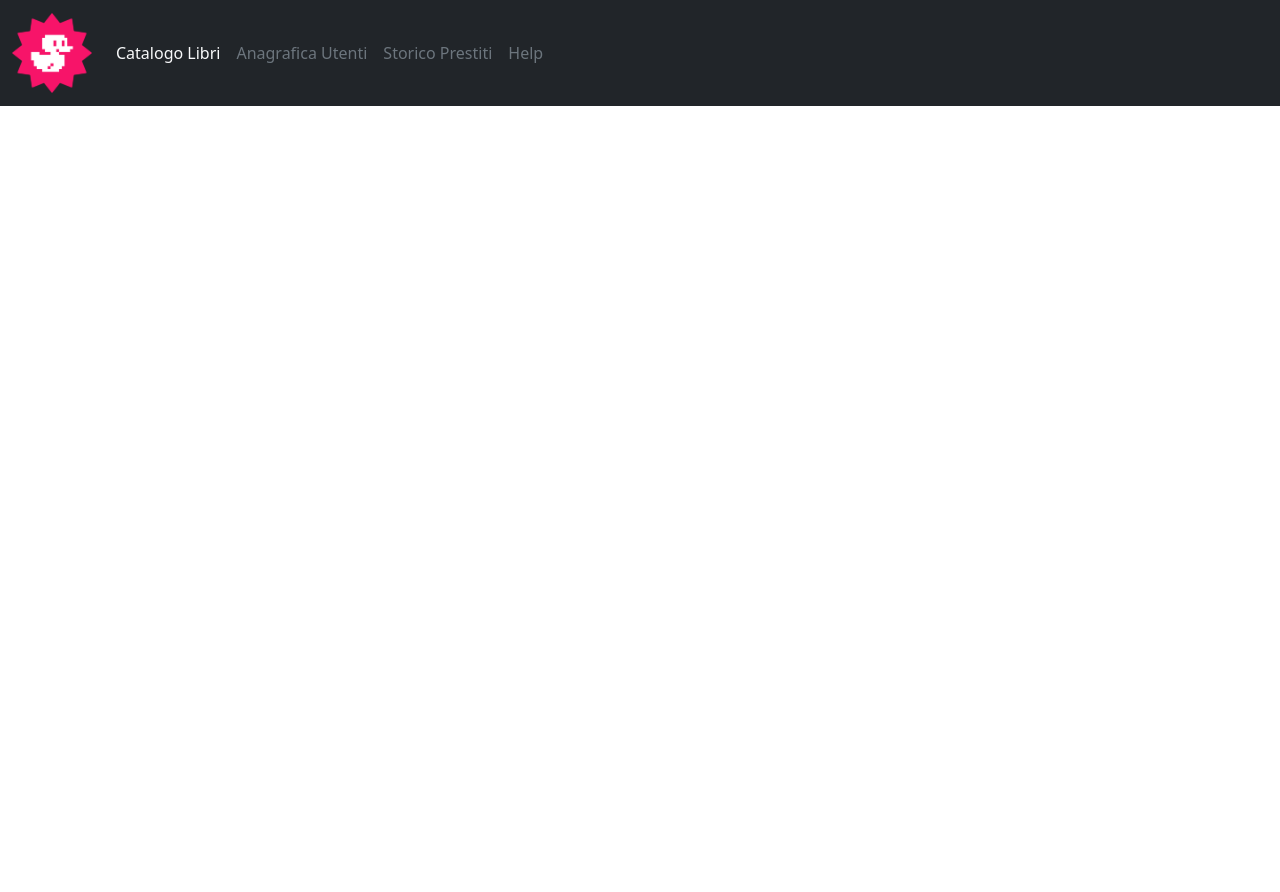
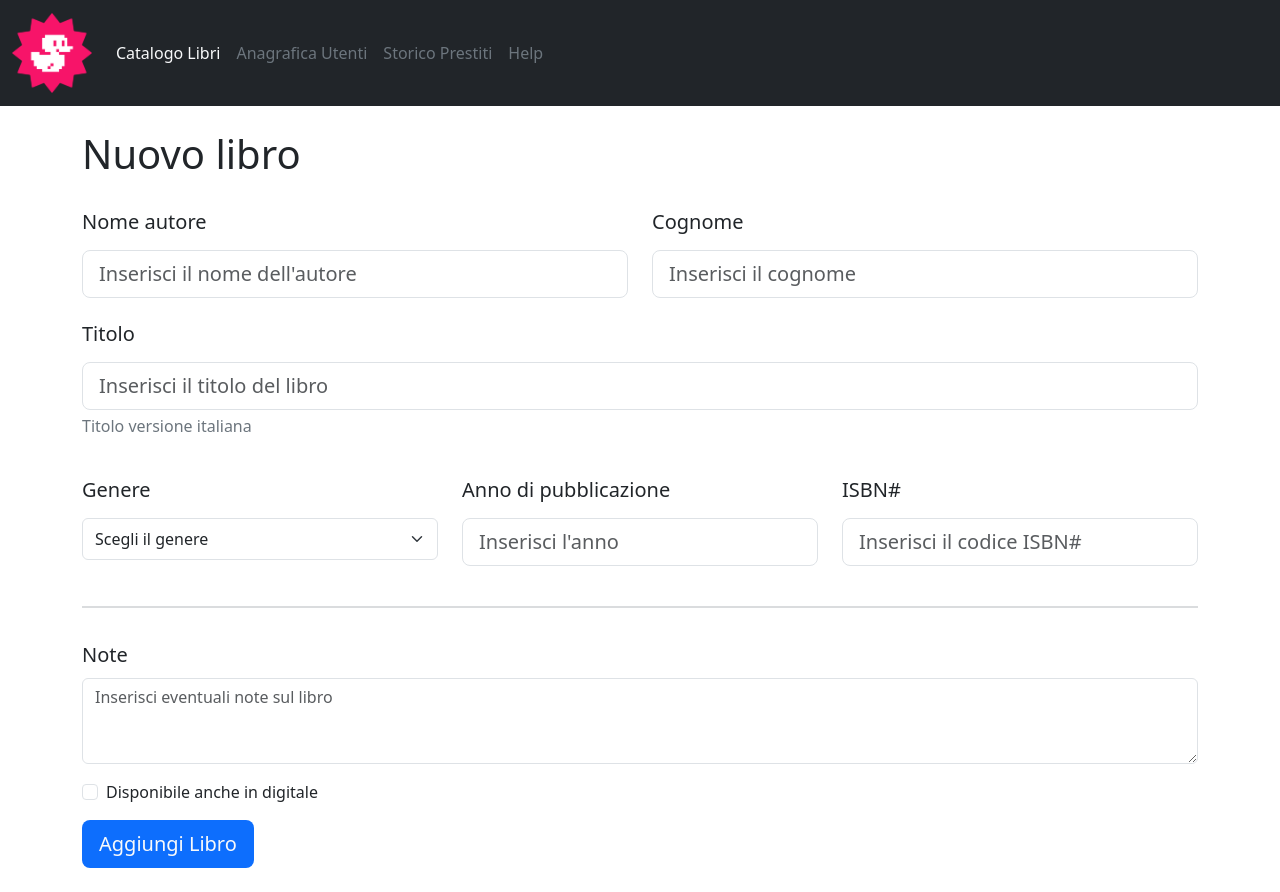
Before and after one commit to carlosvillaar/html-css-bootstrap-dashboard, a plain HTML site: page form.html in a window 1280 px wide. Before the commit the page ends 800 px from the top, so only its background shows below. Drawn offline with nearby package versions, Linux system fonts and the light colour scheme.

Commit message:
feat: add main forms and queries

```diff
--- a/form.html
+++ b/form.html
@@ -27,5 +27,86 @@
     </nav>
   </header>
 
+
+  <main>
+    <div class="container">
+      <div class="row my-4">
+        <h1>Nuovo libro</h1>
+        <div class="col-6 my-3">
+          <form>
+            <h5 class="py-2">Nome autore</h5>
+            <input class="form-control form-control-lg" type="text" placeholder="Inserisci il nome dell'autore" aria-label="nome-autore">
+          </form>
+        </div>
+
+        <div class="col-6 my-3">
+          <form>
+            <h5 class="py-2">Cognome</h5>
+            <input class="form-control form-control-lg" type="text" placeholder="Inserisci il cognome" aria-label="cognome-autore">
+          </form>
+        </div>
+
+        <div class="col-12">
+          <form>
+            <h5 class="py-2">Titolo</h5>
+            <input class="form-control form-control-lg" type="text" placeholder="Inserisci il titolo del libro" aria-label="titolo-libro">
+            <p class="text-secondary pt-1">Titolo versione italiana</p>
+          </form>
+        </div>
+
+        <div class="col-12 col-xl-4 my-3">
+          <form>
+            <h5 class="py-2">Genere</h5>
+            <select class="form-select form-control-lg" aria-label="genere">
+              <option selected>Scegli il genere</option>
+              <option value="1">Maschio</option>
+              <option value="2">Femmina</option>
+              <option value="3">Preferisco non specificare</option>
+            </select>
+          </form>
+        </div>
+
+        <div class="col-12 col-xl-4 my-3">
+          <form>
+            <h5 class="py-2">Anno di pubblicazione</h5>
+            <input class="form-control form-control-lg" type="text" placeholder="Inserisci l'anno" aria-label="data-pubblicazione">
+          </form>
+        </div>
+
+        <div class="col-12 col-xl-4 my-3">
+          <form>
+            <h5 class="py-2">ISBN#</h5>
+            <input class="form-control form-control-lg" type="text" placeholder="Inserisci il codice ISBN#" aria-label="isbn">
+          </form>
+        </div>
+
+        <div class="text-secondary my-2">
+          <hr class="border-2">
+        </div>
+
+        <div class="col-12">
+          <div class="mb-3 mt-2">
+            <label for="exampleFormControlTextarea1" class="form-label fs-5">Note</label>
+            <textarea class="form-control" id="note" rows="3" placeholder="Inserisci eventuali note sul libro"></textarea>
+          </div>
+        </div>
+
+        <div class="col-8">
+          <div class="form-check">
+            <input class="form-check-input" type="checkbox" value="" id="flexCheckDefault">
+            <label class="form-check-label" for="flexCheckDefault">
+              Disponibile anche in digitale
+            </label>
+          </div>
+
+          <div class="mt-3">
+            <button class="btn btn-lg bg-primary"><a class="text-light text-decoration-none" href="#">Aggiungi Libro</a></button>
+          </div>
+        </div>
+
+      </div>
+    </div>
+  </main>
+
 </body>
 </html>
```
